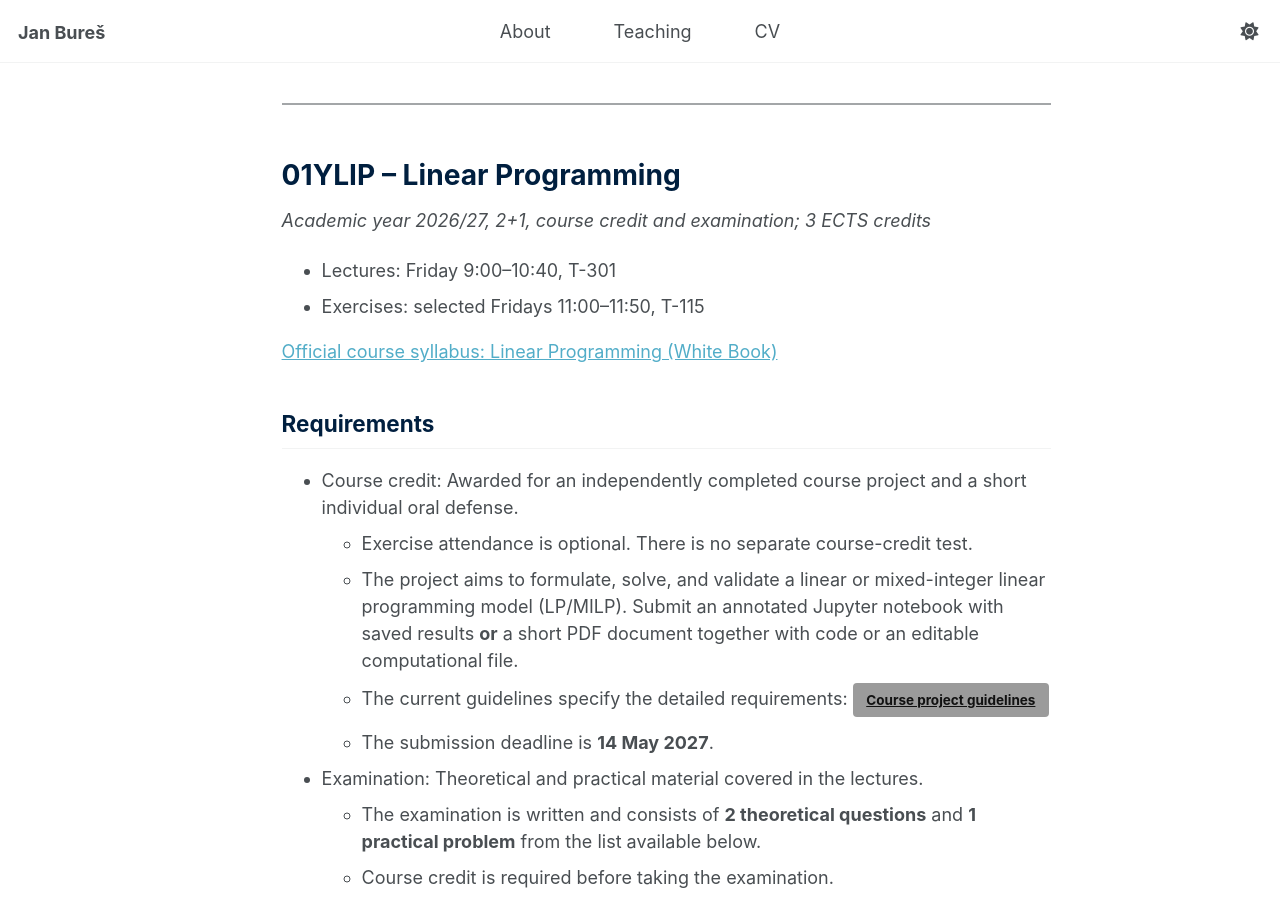
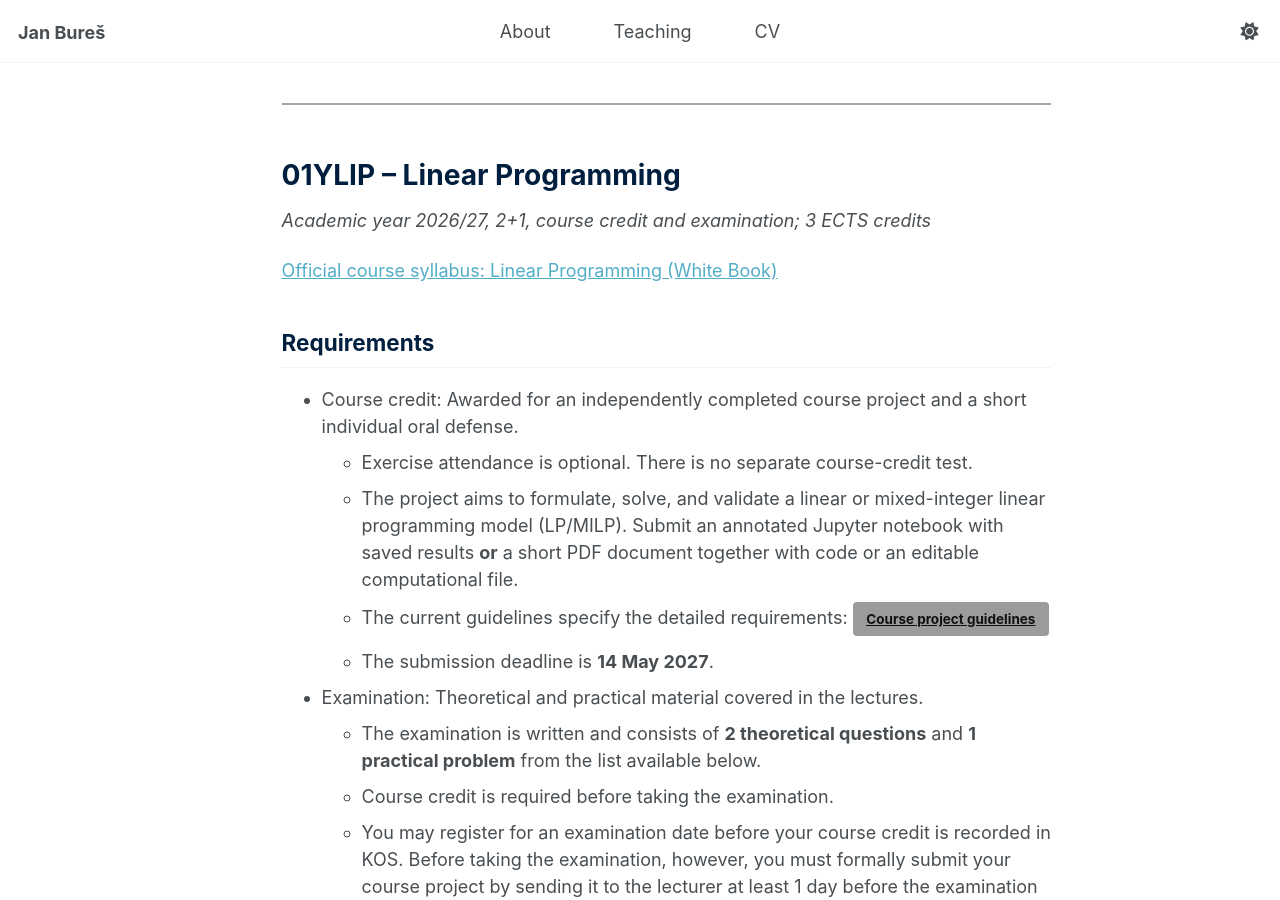
Before and after one commit to buresjan/buresjan.github.io, a Jekyll site: the page built from _teaching/01lip.md, in a window 1280 px wide and 900 px high, scrolled down 2789 px. Built offline with Jekyll 4.4.1, drawn with Linux system fonts in a browser that asks for light colours.

Commit message:
Remove in-person schedule from 01YLIP description

```diff
--- a/_teaching/01lip.md
+++ b/_teaching/01lip.md
@@ -126,9 +126,6 @@ Osnova cvičení
 
 *Academic year 2026/27, 2+1, course credit and examination; 3 ECTS credits*
 
-- Lectures: Friday 9:00–10:40, T-301
-- Exercises: selected Fridays 11:00–11:50, T-115
-
 [Official course syllabus: Linear Programming (White Book)](https://bilakniha.cvut.cz/en/predmet11339905.html#gsc.tab=0){:target="_blank" rel="noopener"}
 
 ## Requirements
```
